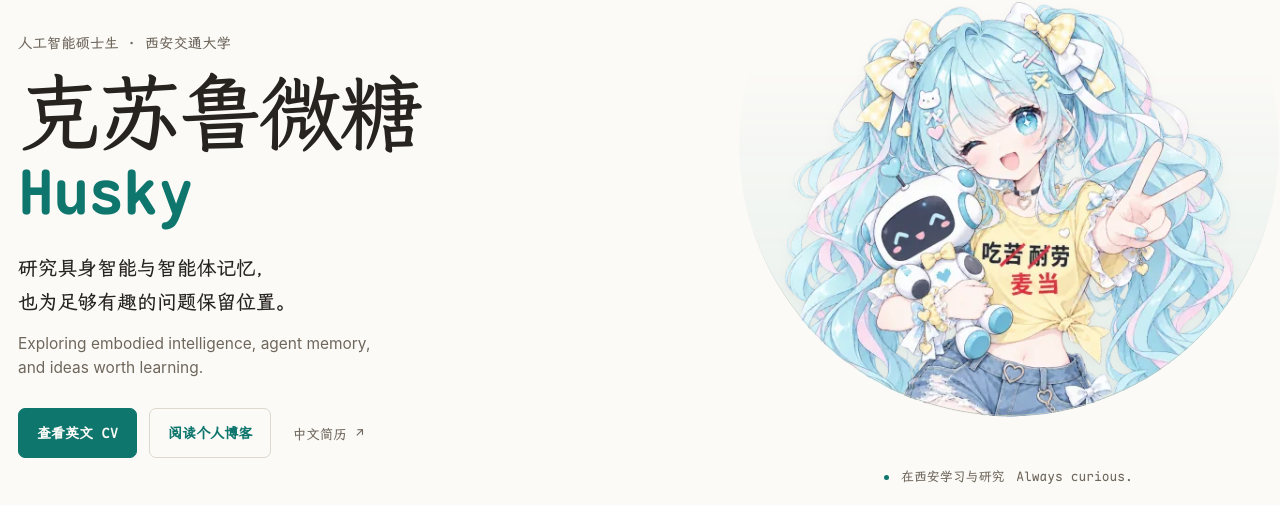
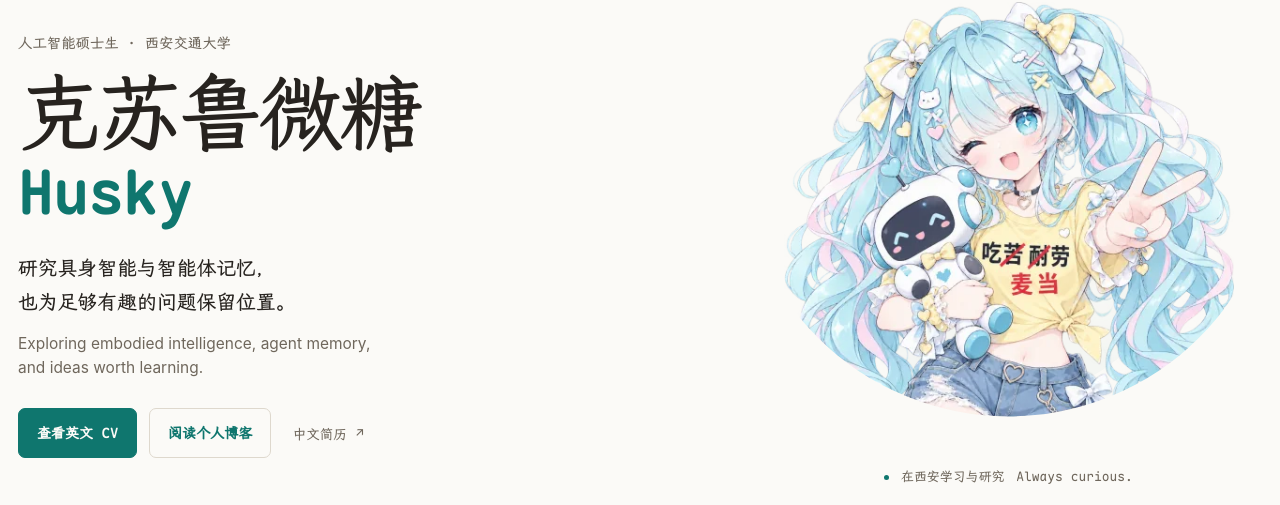
Before and after one commit to husky1102/husky1102.github.io, a Jekyll site: the page built from _pages/home.md, in a window 1280 px wide. Shown: the part 168-673 px from the top of the page. Built offline with Jekyll 4.4.1, drawn with Linux system fonts in a browser that asks for light colours.

Commit message:
Soften homepage portrait backing and hover shadow

```diff
--- a/_pages/home.md
+++ b/_pages/home.md
@@ -22,7 +22,6 @@
       <div class="home-hero__portrait-window">
         <img class="home-hero__character home-hero__character--inside" src="{{ '/images/character-welcome-640.webp' | relative_url }}" srcset="{{ '/images/character-welcome-480.webp' | relative_url }} 480w, {{ '/images/character-welcome-640.webp' | relative_url }} 640w, {{ '/images/character-welcome-1024.webp' | relative_url }} 1024w" sizes="(max-width: 480px) 216px, (max-width: 767px) 304px, (max-width: 1024px) 38vw, 450px" width="1024" height="1280" alt="Husky 角色抱着机器人，微笑比耶" fetchpriority="high" decoding="async">
       </div>
-      <span class="home-hero__portrait-ring" aria-hidden="true"></span>
     </div>
     <p class="home-hero__stage-note"><span>在西安学习与研究</span><strong>Always curious.</strong></p>
   </div>
--- a/_sass/custom.scss
+++ b/_sass/custom.scss
@@ -312,25 +312,16 @@
 .home-hero__portrait::before {
   content: "";
   position: absolute;
-  inset: -28% -10% 8%;
+  inset: 12%;
   border-radius: 50%;
-  background: color-mix(in srgb, var(--global-link-color) 7%, var(--global-bg-color));
-  mask-image: linear-gradient(to bottom, transparent 35%, #000 85%);
+  background: color-mix(in srgb, var(--global-link-color) 3%, var(--global-bg-color));
+  mask-image: linear-gradient(to bottom, transparent 45%, #000 90%);
   pointer-events: none;
 }
 .home-hero__portrait-window {
   z-index: 1;
-  /* The lower semicircle shares the backing's 60% radius; the top stays open. */
+  /* Keep the open silhouette independent of the smaller backing. */
   clip-path: url(#home-portrait-clip);
-}
-.home-hero__portrait-ring {
-  position: absolute;
-  inset: -28% -10% 8%;
-  z-index: 2;
-  border: 1px solid color-mix(in srgb, var(--global-link-color) 18%, var(--global-border-color));
-  border-radius: 50%;
-  mask-image: linear-gradient(to bottom, transparent 65%, #000 95%);
-  pointer-events: none;
 }
 .home-hero__character {
   position: absolute;
@@ -341,11 +332,11 @@
   object-fit: cover;
   object-position: center top;
   transform-origin: 50% 75%;
-  filter: drop-shadow(0 4px 6px rgba(20, 55, 52, 0.04));
+  filter: none;
   transition: filter 350ms ease;
 }
 .home-hero__stage.is-popped .home-hero__character {
-  filter: drop-shadow(0 12px 10px rgba(20, 55, 52, 0.14));
+  filter: drop-shadow(0 4px 6px rgba(20, 55, 52, 0.055));
 }
 .home-hero__stage-note {
   position: relative;
--- a/assets/js/_home-motion.js
+++ b/assets/js/_home-motion.js
@@ -59,7 +59,6 @@
       motionMedia.add("(prefers-reduced-motion: no-preference)", function () {
         var stage = homeHero.querySelector(".home-hero__stage");
         var characters = homeHero.querySelectorAll(".home-hero__character");
-        var portraitRing = homeHero.querySelector(".home-hero__portrait-ring");
         var copyElements = homeHero.querySelectorAll(
           ".home-hero__eyebrow, .home-hero h1, .home-hero__lead, .home-hero__lead-en, .home-hero__actions"
         );
@@ -73,9 +72,6 @@
         homepageTimeline.fromTo(stage,
           { y: 16, opacity: 0.78 },
           { y: 0, opacity: 1, clearProps: "transform,opacity" }, 0);
-        homepageTimeline.fromTo(portraitRing,
-          { scale: 0.9, opacity: 0.3 },
-          { scale: 1, opacity: 1, clearProps: "transform,opacity" }, 0.08);
         homepageTimeline.fromTo(copyElements,
           { y: 14, opacity: 0.72 },
           { y: 0, opacity: 1, stagger: 0.055, clearProps: "transform,opacity" }, 0.12);
```
Also changed, not shown: assets/js/home-motion.min.js.
